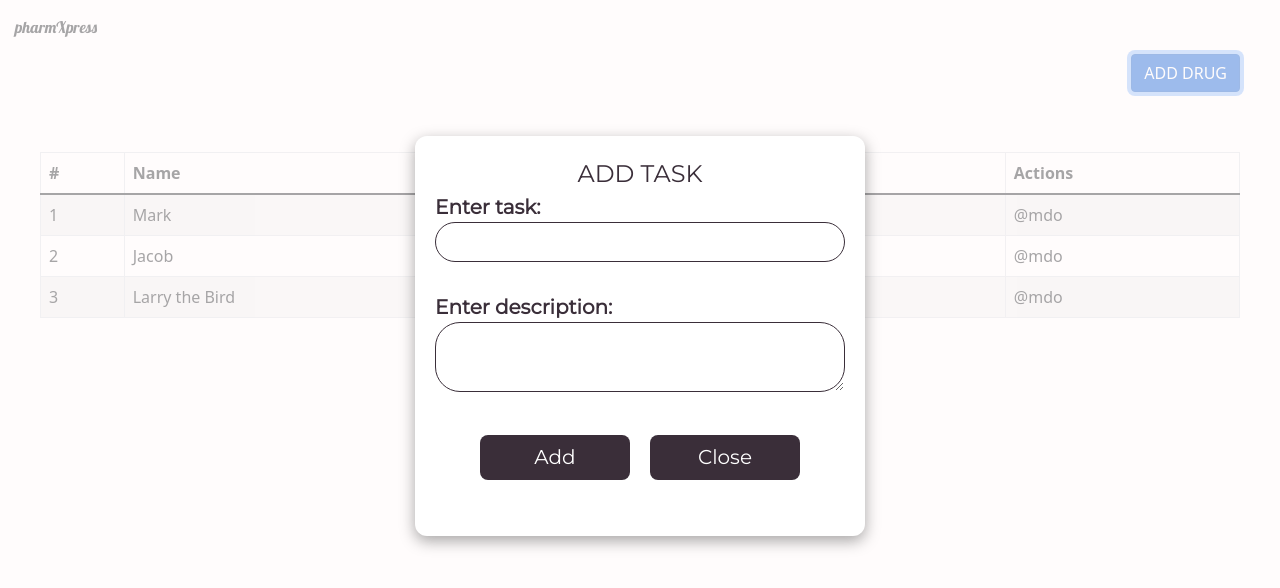
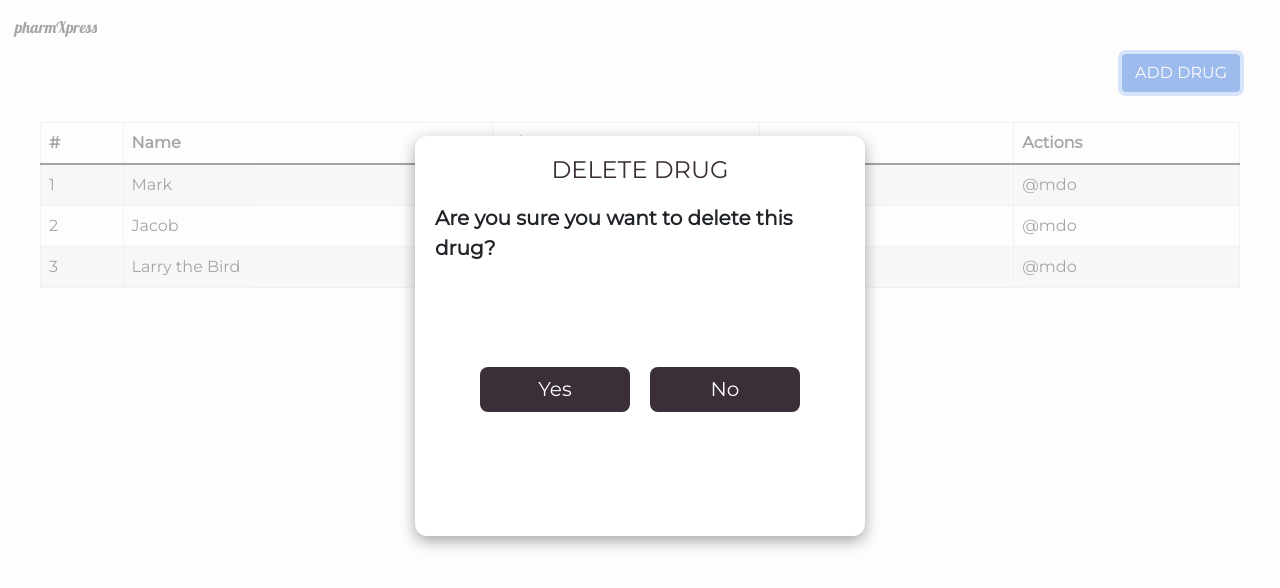
Before and after one commit to Zunuoh/Pharm-Care, a React (Create React App) app: page / in a window 1280 px wide. Both pictures are taken after a click on the button "ADD DRUG". Shown: the top 588 px of the page. Built offline with nearby package versions, Linux system fonts and the light colour scheme.

Commit message:
edit, delete and add modals created

```diff
--- a/src/App.css
+++ b/src/App.css
@@ -1,13 +1,9 @@
 body{
   font-family: 'Montserrat', sans-serif;
-  /* font-size: 18px; */
 }
 
 .mainContainer{
-  padding: 40px;
-  /* display:"flex";
-  justify-content: center;
-  align-items: center; */
+  padding: 10px 40px 40px;
   display: "flex";
   flex-direction: "column";
   gap: 50px;
@@ -24,6 +20,7 @@ body{
   display: flex;
   justify-content: flex-end;
   margin-right: 40px;
+  font-family: 'Montserrat', sans-serif;
 }
 
 .modalBackground {
@@ -39,7 +36,6 @@ body{
   justify-content: center;
   align-items: center;
   z-index: 1000;
-
 }
 
 .modalContainer {
@@ -54,46 +50,17 @@ body{
   margin-bottom: 10%;
 }
 
-.descModalContainer {
-  width: 50ch;
-  /* height: 250px; */
-  display: flex;
-  min-height: 20ch;
-  border-radius: 12px;
-  background-color: white;
-  box-shadow: rgba(0, 0, 0, 0.35) 0px 5px 15px;
-  display: flex;
-  flex-direction: column;
-  padding: 20px;
-  margin-bottom: 10%;
+.modalBody{
+  display: "flex";
+  flex-direction: "column"
 }
 
-/* .modalContainer .title {
-  display: inline-block;
-  text-align: center;
+.modalLabel{
+  font-size: 20px;
+  font-weight: bold;
+  color: "#3A2E39";
+  font-family: 'Montserrat', sans-serif;
   margin-top: 10px;
-  color: #1F202B;
-} */
-
-.titleCloseBtn {
-  display: flex;
-  justify-content: flex-end;
-}
-
-.titleCloseBtn button {
-  background-color: transparent;
-  border: none;
-  /* font-size: 25px; */
-  cursor: pointer;
-}
-
-.modalContainer .body {
-  flex: 50%;
-  display: flex;
-  justify-content: center;
-  align-items: center;
-  font-size: 1.7rem;
-  text-align: center;
 }
 
 .modalContainer .footer {
@@ -115,7 +82,7 @@ body{
   cursor: pointer;
 }
 
-.modal-title{
+.modalTitle{
   display: flex;
   justify-content: center;
   align-items: center;
@@ -123,11 +90,19 @@ body{
   font-family: 'Montserrat', sans-serif;
 }
 
-.todo-taskName{
+.modalActionName{
   width: 100%;
   height: 40px;
   border: 1px solid #3A2E39;
   padding: 10px;
-  border-radius: 25px;
+  border-radius: 5px;
   outline: none;
 }
+
+.modalButton{
+  font-family: 'Montserrat', sans-serif;
+}
+
+.tableContainer{
+  font-family: 'Montserrat', sans-serif;
+}
--- a/src/components/DrugTable.js
+++ b/src/components/DrugTable.js
@@ -3,7 +3,7 @@ import { Table } from 'react-bootstrap';
 
 const DrugTable = () => {
   return (
-    <div>
+    <div className='tableContainer'>
         <Table striped bordered hover>
   <thead>
     <tr>
--- a/src/components/Homescreen.js
+++ b/src/components/Homescreen.js
@@ -2,9 +2,12 @@ import React, {useState} from 'react'
 import { Button } from 'react-bootstrap'
 import DrugTable from './DrugTable'
 import AddDrug from '../modals/AddDrug'
+import DeleteDrug from '../modals/DeleteDrug'
 
 const Homescreen = () => {
   const [showAddDrugModal, setShowAddDrugModal  ] = useState(false);
+  const [showEditDrugModal, setShowEditDrugModal  ] = useState(false);
+  const [showDeleteDrugModal, setShowDeleteDrugModal  ] = useState(false);
   return (
     <div >
         <div className='logoContainer'>
@@ -12,10 +15,10 @@ const Homescreen = () => {
         </div>
         <div >
         <div className='buttonContainer'>
-          <Button onClick = {() => setShowAddDrugModal(true)}>
+          <Button onClick = {() => setShowDeleteDrugModal(true)}>
             ADD DRUG
           </Button>
-          <AddDrug show={showAddDrugModal} onClose={() => setShowAddDrugModal(false)}/>
+          <DeleteDrug show={showDeleteDrugModal} onClose={() => setShowDeleteDrugModal(false)}/>
         </div>
 
         <div className='mainContainer'>
--- a/src/modals/AddDrug.js
+++ b/src/modals/AddDrug.js
@@ -13,46 +13,31 @@ const AddDrug = (props) => {
     <div className="modalBackground">
     <div className="modalContainer">
       <div className="title">
-        <h4 className="modal-title">ADD TASK</h4>
+        <h4 className="modalTitle">ADD DRUG</h4>
       </div>
 
       <div className="modalBody">
-        <div style={{ display: "flex", flexDirection: "column" }}>
-          <form className="todo-form">
-            <label
-              style={{
-                fontSize: 20,
-                fontWeight: "bold",
-                color: "#3A2E39",
-                fontFamily: "Montserrat, sans-serif",
-              }}
-            >
-              Enter task:
+        <div>
+          <form>
+            <label className='modalLabel'>
+              Name of Drug:
             </label>
             <input
               type="text"
-              // placeholder="Enter task"
-              className="todo-taskName"
+              placeholder='Eg: Paracetamol'
+              className="modalActionName"
               name="drugName"
             />
 
             <label
-              style={{
-                fontSize: 20,
-                fontWeight: "bold",
-                color: "#3A2E39",
-                fontFamily: "Montserrat, sans-serif",
-                marginTop: 30,
-              }}
+             className='modalLabel'
             >
-              Enter description:
+              Price:
             </label>
-            <textarea
-              style={{ height: 70 }}
-              className="todo-taskName"
-            //   name="description"
-            //   value={description}
-            //   onChange={descriptionNameChange}
+            <input
+            type="number"
+            className="modalActionName"
+            placeholder='Eg: GHC 20'
             />
           </form>
         </div>
@@ -60,15 +45,14 @@ const AddDrug = (props) => {
 
       <div className="footer">
         <button
-          className="todo-button"
           type="submit"
-          style={{ fontFamily: "Montserrat, sans-serif" }}
+          className='modalButton'
         >
           Add
         </button>
         <button
           onClick={props.onClose}
-          style={{ fontFamily: "Montserrat, sans-serif" }}
+          className='modalButton'
         >
           Close
         </button>
--- a/src/modals/DeleteDrug.js
+++ b/src/modals/DeleteDrug.js
@@ -1,8 +1,43 @@
 import React from 'react'
 
-const DeleteDrug = () => {
+const DeleteDrug = (props) => {
+
+    if (!props.show) {
+        return null;
+      }
   return (
-    <div>DeleteDrug</div>
+    <div className="modalBackground">
+    <div className="modalContainer">
+      <div className="title">
+        <h4 className="modalTitle">DELETE DRUG</h4>
+      </div>
+
+      <div className="modalBody">
+        <div>
+          <form>
+            <label className='modalLabel'>
+              Are you sure you want to delete this drug?
+            </label>
+          </form>
+        </div>
+      </div>
+
+      <div className="footer">
+        <button
+          type="submit"
+          className='modalButton'
+        >
+          Yes
+        </button>
+        <button
+          onClick={props.onClose}
+          className='modalButton'
+        >
+          No
+        </button>
+      </div>
+    </div>
+  </div>
   )
 }
 
```
Also changed, not shown: src/modals/EditDrug.js (+54 -2 lines).
